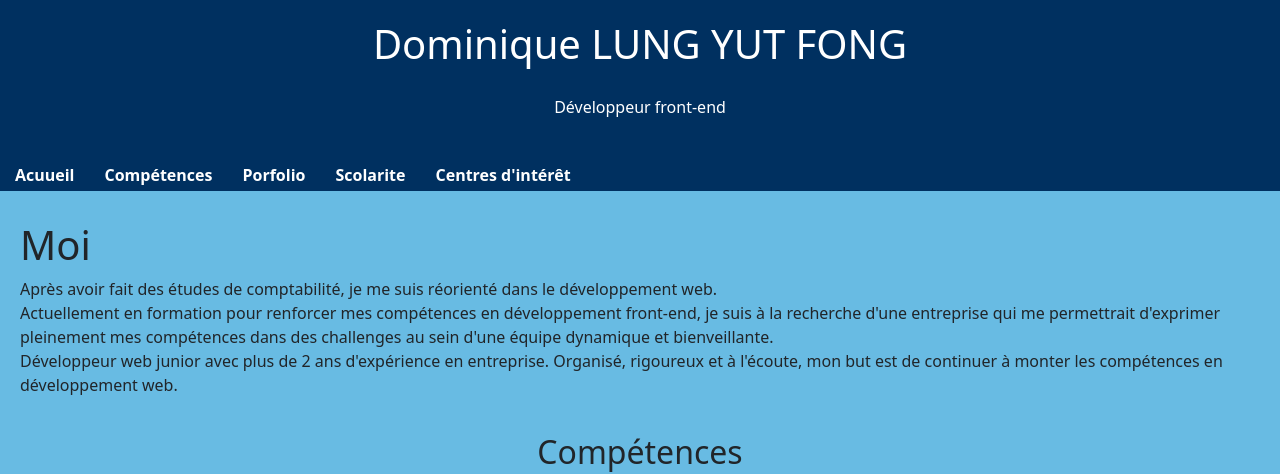
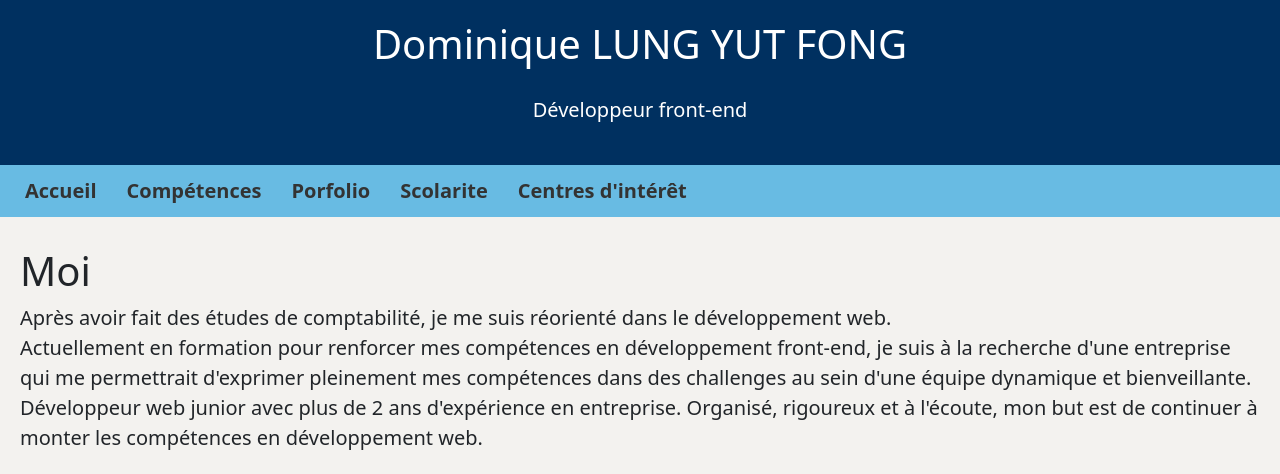
Before and after one commit to Dlyf/CV-2021, a plain HTML site: page index.html in a window 1280 px wide. Shown: the top 474 px of the page. Drawn offline with Linux system fonts and the light colour scheme.

Commit message:
nav css font size improved

```diff
--- a/css/style.css
+++ b/css/style.css
@@ -2,8 +2,10 @@
 	font-family: Arial, Helvetica, sans-serif;
 	--header-footer-bg: #003060;
 	--header-footer-font: white;
-	--body-bg: #68BBE3;
+	--body-bg: #F3F2EF;
 	--main-bg: #0E86D4;
+	--Nav-bg: #68BBE3;
+	--nav-color: #333333;
 	--size-navitem: 2rem;
 
 	/* Navy Blue
@@ -54,6 +56,7 @@ header > div > p {
 body {
 	background-color: var(--body-bg);
 	text-align: left;
+	font-size: 20px;
 }
 
 body header {
@@ -66,6 +69,7 @@ body header {
 
 body > nav {
 	margin-bottom: 20px;
+	text-align: center;
 }
 
 body  nav ul {
@@ -74,15 +78,19 @@ body  nav ul {
 	align-items: stretch;
 	list-style: none;
 	margin: 0;
-	padding: 0;
-	background-color: var(--header-footer-bg);
+	padding: 10px;
+	background-color: var(--Nav-bg);
 	color: var(--header-footer-font);
+}
+
+body > nav ul li a {
+	color: var(--nav-color);
 }
 
 body > nav ul li a, body > nav ul li a:visited{
     display: block;
     line-height: var(--size-navitem);
-    color: var(--header-footer-font);
+	color: var(--nav-color);
     font-weight: bold;
     text-decoration: none;
     text-align: center;
@@ -92,6 +100,7 @@ body > nav ul li a, body > nav ul li a:visited{
 body > nav ul li a:hover, body > nav ul li a:focus{
     background-color: var(--header-footer-font);
     color: var(--header-footer-bg);
+	color: var(--nav-color);
 }
 /* main */
 .profil {
--- a/index.html
+++ b/index.html
@@ -22,7 +22,7 @@
     </header>
     <nav>
       <ul>
-        <li><a href="./">Acuueil</a></li>
+        <li><a href="./">Accueil</a></li>
         <li><a href="#competences">Compétences</a></li>
         <li><a href="#porfolio">Porfolio</a></li>
         <li><a href="#scolarite">Scolarite</a></li>
```
